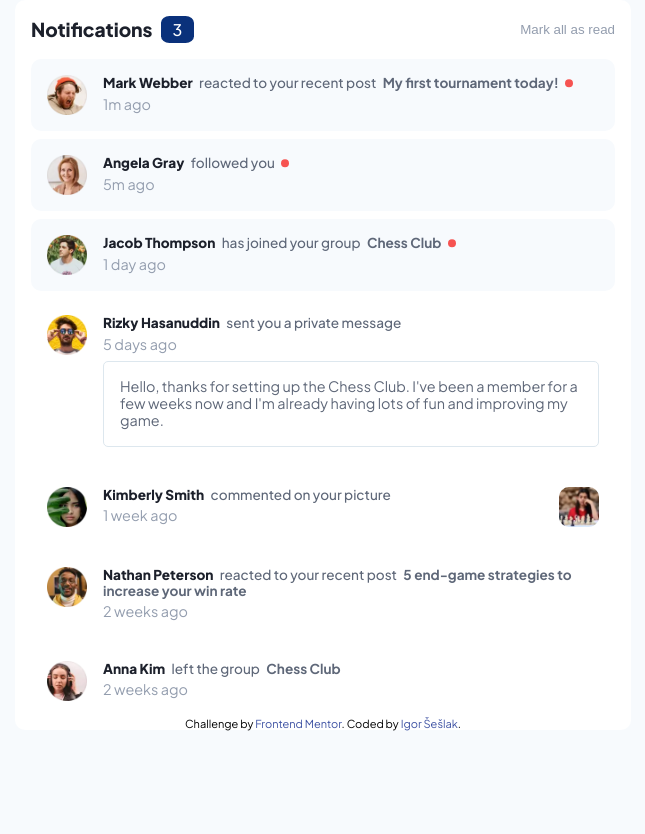
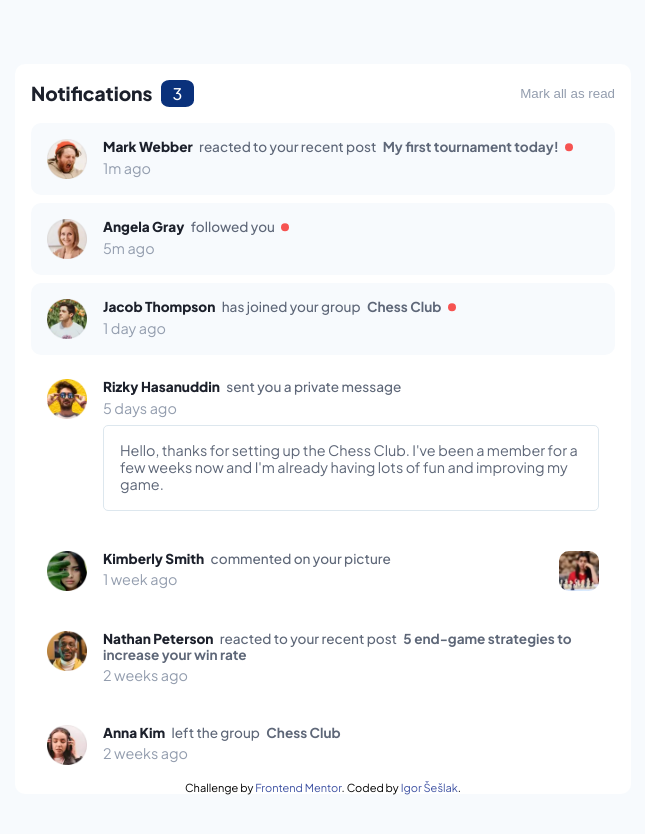
Before and after one commit to himym413/notifications-page, a plain HTML site: page index.html in a window 1280 px wide. Shown: the whole page, without its empty margins (317-962 px from the left). Before the commit the page ends 800 px from the top, so only its background shows below. Drawn offline with Linux system fonts and the light colour scheme.

Commit message:
Update style.css

```diff
--- a/style.css
+++ b/style.css
@@ -194,6 +194,7 @@ footer a {
 
 @media only screen and (min-width: 800px) {
   html {
+    padding: 4rem 0;
     background-color: var(--very-light-blue);
     display: flex;
     justify-content: center;
```
